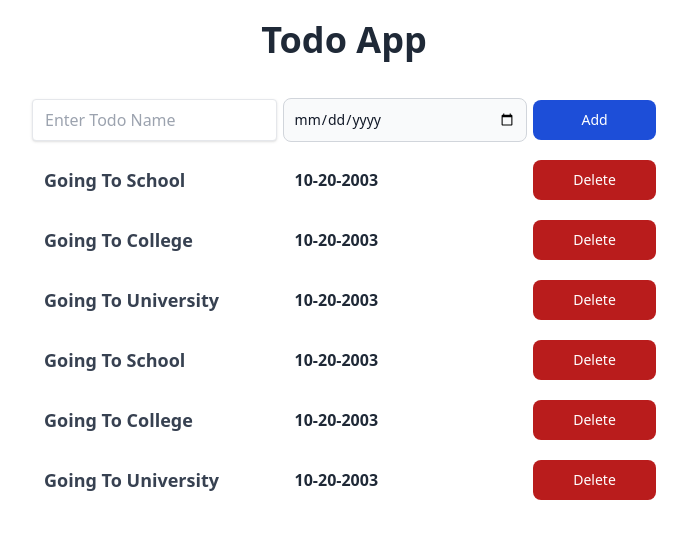
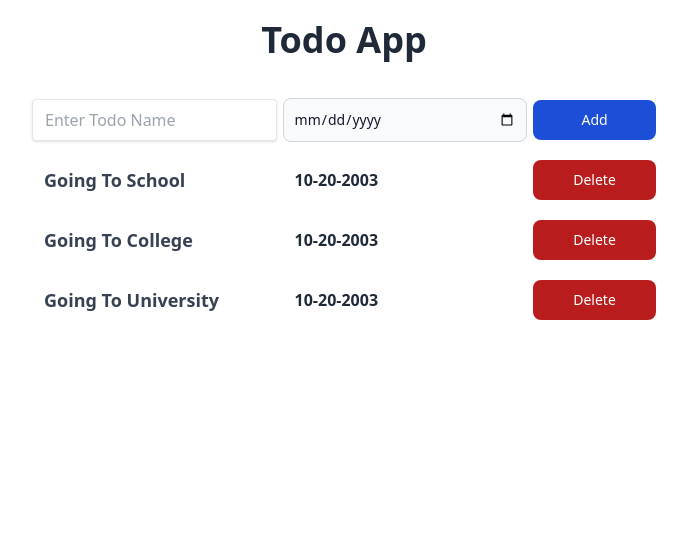
Before and after one commit to anas20023/Todo-App, a React (Vite) app: page / in a window 1280 px wide. Shown: the top 538 px of the page, without its empty margins (296-983 px from the left). Built offline with nearby package versions, Linux system fonts and the light colour scheme.

Commit message:
Remove duplicate item component rendering

```diff
--- a/src/App.jsx
+++ b/src/App.jsx
@@ -20,7 +20,6 @@ export default function Div() {
       <Heading></Heading>
       <Top_bar />
       <Items items={itemarr} />
-      <Items items={itemarr} />
     </div>
   );
 }
```
